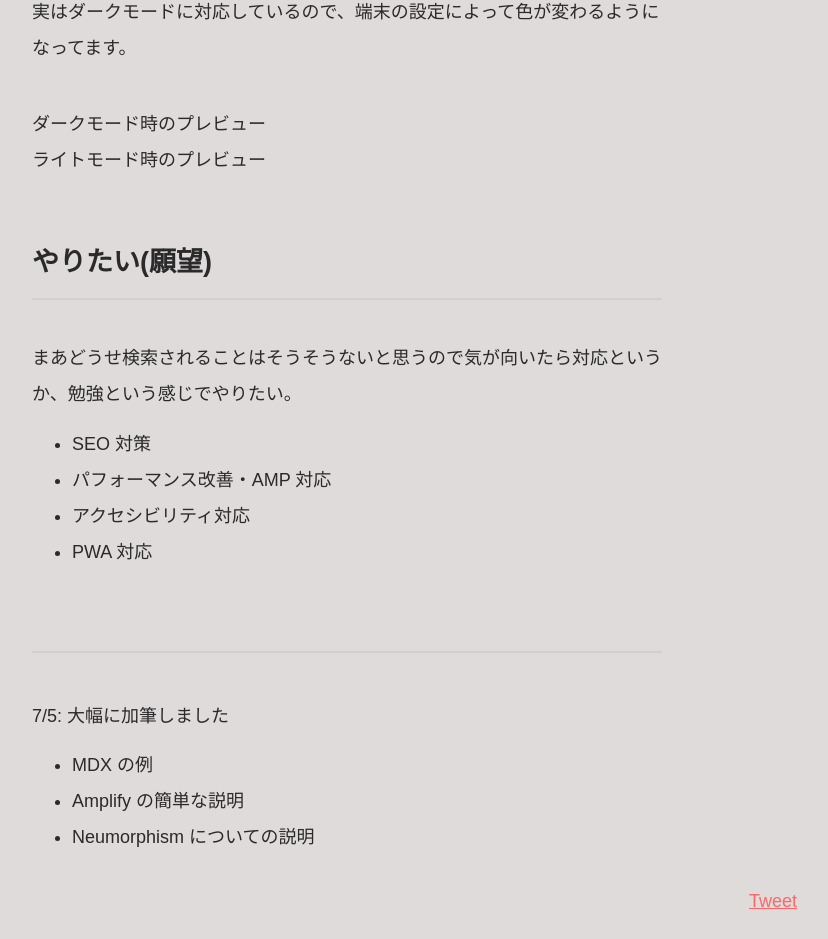
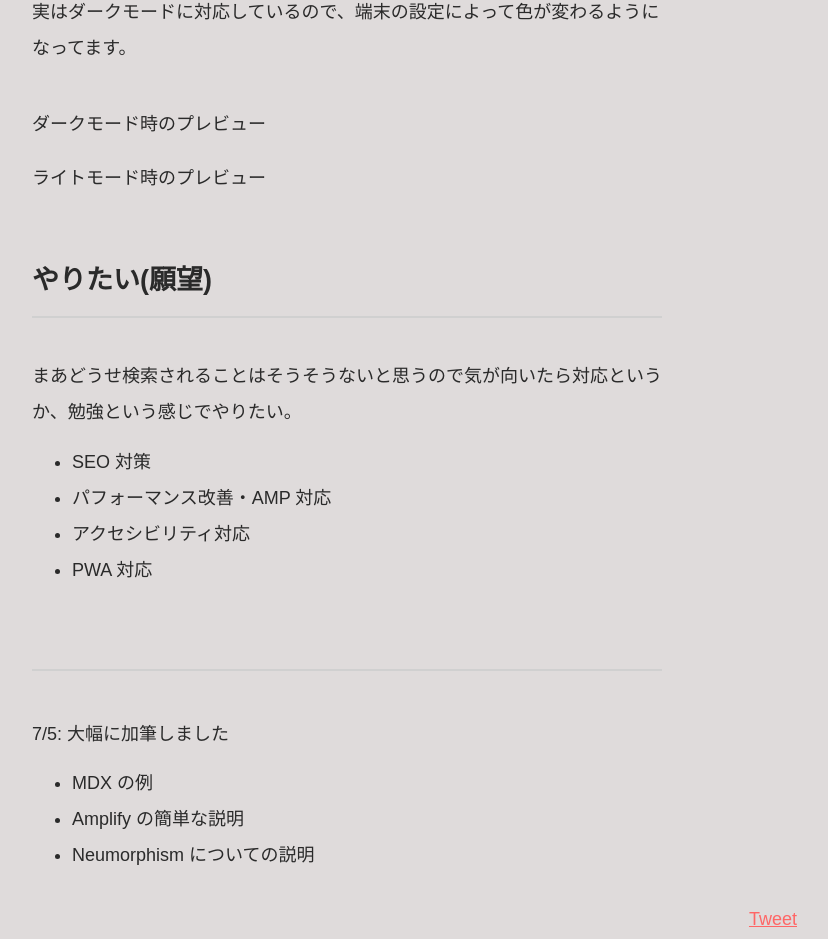
Before and after one commit to yKicchan/BLOG, a Next.js app: page /posts/20200704 in a window 1280 px wide. Shown: the part 6975-7914 px from the top of the page, without its empty margins (293-1121 px from the left). Built offline with nearby package versions, Linux system fonts and the light colour scheme; a web font is replaced by a local one.

Commit message:
fix: 記事 details が近い

```diff
--- a/src/components/organisms/Content/styles.module.scss
+++ b/src/components/organisms/Content/styles.module.scss
@@ -41,7 +41,9 @@
   }
 
   details {
-
+    +details {
+      margin-top: 1rem;
+    }
 
     >summary {
       display: inline-block;
```
